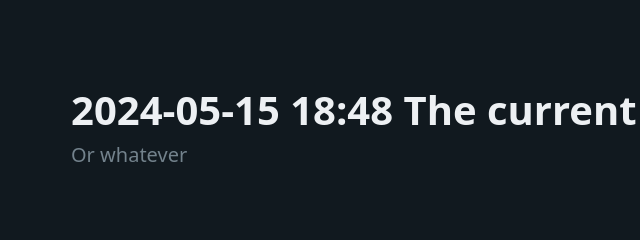
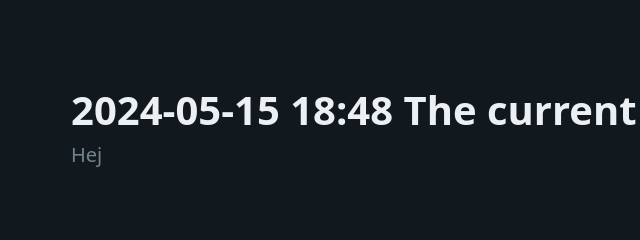
Before and after one commit to noraayaz/DevOps_DE23_Nora, a plain HTML site: page index.html in a window 1280 px wide. Shown: the top 240 px of the page, 4-644 px from the left. Drawn offline with nearby package versions, Linux system fonts and the light colour scheme.

Commit message:
h2 is updated

```diff
--- a/index.html
+++ b/index.html
@@ -13,7 +13,7 @@
     <header class="container">
       <hgroup>
         <h1 id="currentDate">The current cool customers</h1>
-        <h2>Or whatever</h2>
+        <h2>Hej</h2>
       </hgroup>
     </header>
     <!-- ./ Header -->
```
